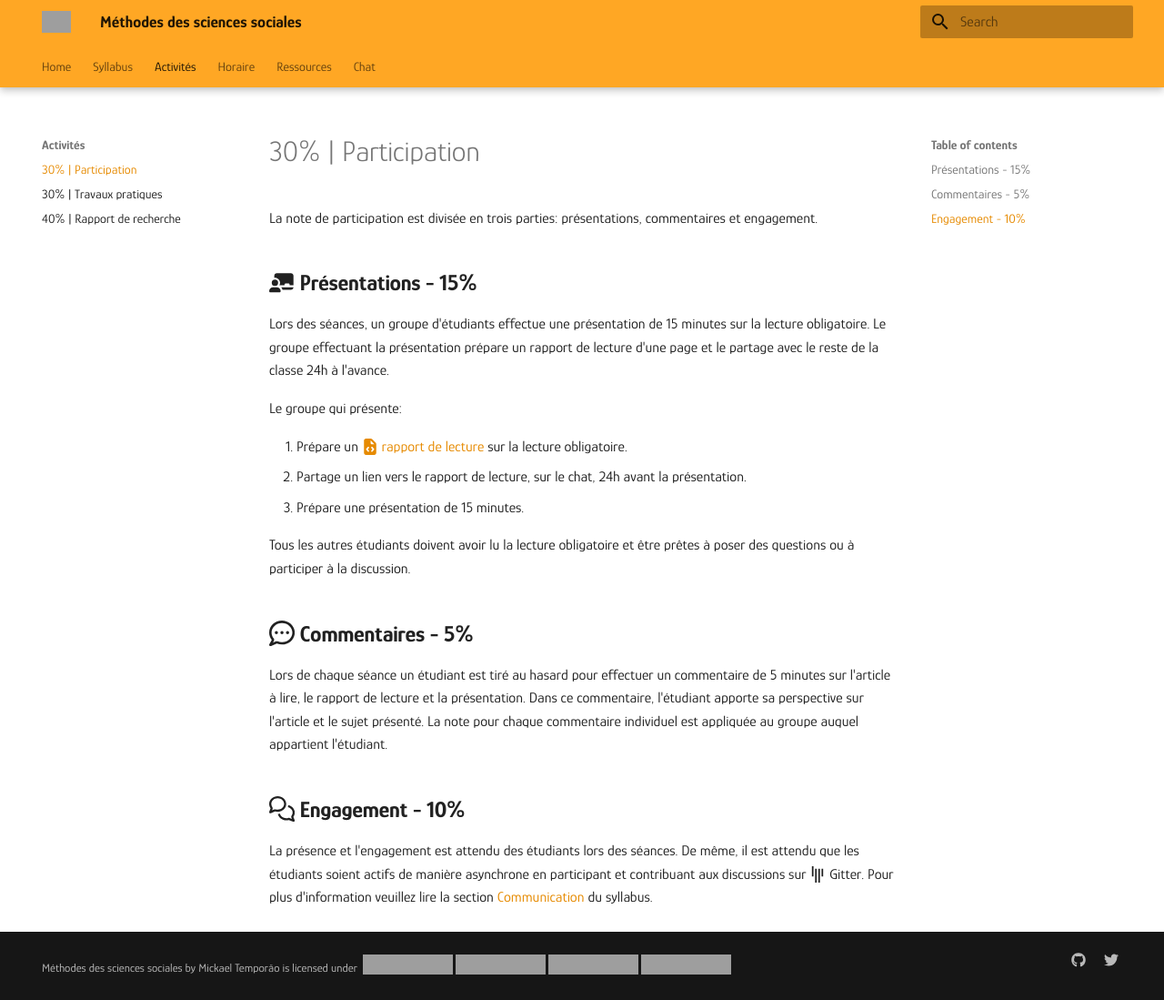
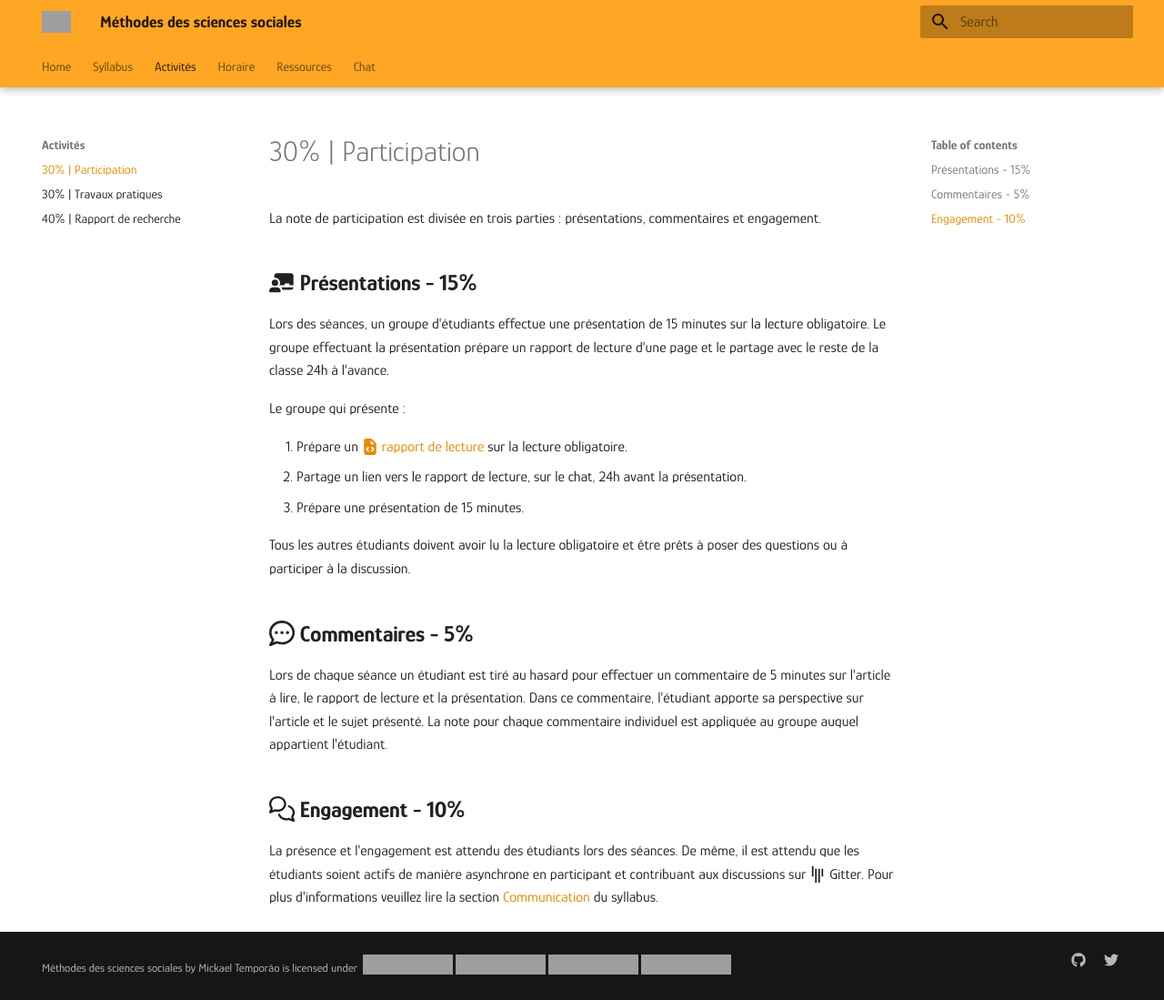
Before and after one commit to mickaeltemporao/mdss, an MkDocs documentation site: the page built from docs/activities/participation.md, in a window 1280 px wide and 1099 px high. Shown: the whole window at 91% size. Built offline with MkDocs 1.6.1 and Material for MkDocs 9.7.7, drawn with Linux system fonts in a browser that asks for light colours; grey boxes are pictures that could not be loaded.

Commit message:
Update participation.md
Proposition corrections coquilles (espaces, s, etc.)

```diff
--- a/docs/activities/participation.md
+++ b/docs/activities/participation.md
@@ -1,19 +1,19 @@
 # 30% | Participation
-La note de participation est divisée en trois parties: présentations, commentaires et engagement.
+La note de participation est divisée en trois parties : présentations, commentaires et engagement.
 
 ## **:fontawesome-solid-chalkboard-teacher: Présentations - 15%**
 Lors des séances, un groupe d'étudiants effectue une présentation de 15 minutes sur la lecture obligatoire. Le groupe effectuant la présentation prépare un rapport de lecture d'une page et le partage avec le reste de la classe 24h à l'avance.
 
-Le groupe qui présente:
+Le groupe qui présente :
 
 1. Prépare un [:fontawesome-solid-file-code: rapport de lecture](https://colab.research.google.com/github/mickaeltemporao/mdss-materials/blob/main/rapport-de-lecture.ipynb) sur la lecture obligatoire.
 2. Partage un lien vers le rapport de lecture, sur le chat, 24h avant la présentation.
 3. Prépare une présentation de 15 minutes.
 
-Tous les autres étudiants doivent avoir lu la lecture obligatoire et être prêtes à poser des questions ou à participer à la discussion.
+Tous les autres étudiants doivent avoir lu la lecture obligatoire et être prêts à poser des questions ou à participer à la discussion.
 
 ## **:fontawesome-regular-comment-dots: Commentaires - 5%**
 Lors de chaque séance un étudiant est tiré au hasard pour effectuer un commentaire de 5 minutes sur l'article à lire, le rapport de lecture et la présentation. Dans ce commentaire, l'étudiant apporte sa perspective sur l'article et le sujet présenté. La note pour chaque commentaire individuel est appliquée au groupe auquel appartient l'étudiant.
 
 ## **:fontawesome-regular-comments: Engagement - 10%**
-La présence et l'engagement est attendu des étudiants lors des séances. De même, il est attendu que les étudiants soient actifs de manière asynchrone en participant et contribuant aux discussions sur :fontawesome-brands-gitter: Gitter. Pour plus d'information veuillez lire la section [Communication](../../#communication) du syllabus.
+La présence et l'engagement est attendu des étudiants lors des séances. De même, il est attendu que les étudiants soient actifs de manière asynchrone en participant et contribuant aux discussions sur :fontawesome-brands-gitter: Gitter. Pour plus d'informations veuillez lire la section [Communication](../../#communication) du syllabus.
```
